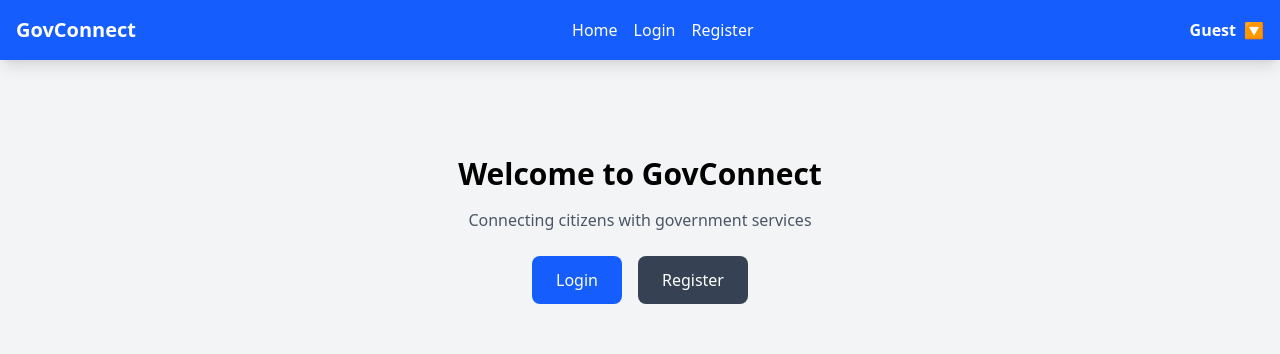
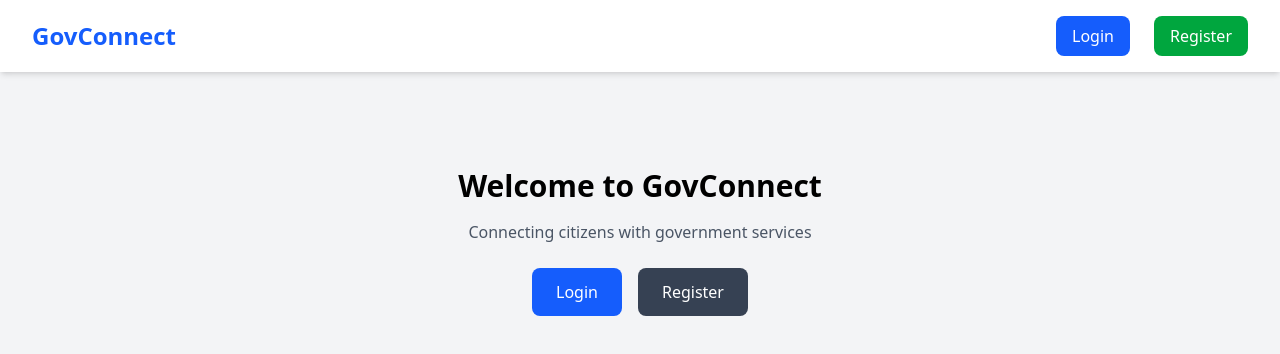
Before and after one commit to DinukaKeshan/GovAssist, a React app in the folder frontend/: page /departments in a window 1280 px wide. Shown: the top 354 px of the page. Built offline with nearby package versions, Linux system fonts and the light colour scheme; the HTML template or start-up script is replaced by a standard one.

Commit message:
refactor: simplify Navbar to role-aware minimal design

```diff
--- a/frontend/src/components/Navbar.jsx
+++ b/frontend/src/components/Navbar.jsx
@@ -1,223 +1,53 @@
-import React, { useState, useEffect } from 'react';
-import { useNavigate, Link } from 'react-router-dom';
-import axios from 'axios';
+import { Link, useNavigate } from "react-router-dom";
 
-const Navbar = () => {
-  const [userName, setUserName] = useState('');
-  const [userEmail, setUserEmail] = useState('');
-  const [userRole, setUserRole] = useState('');
-  const [dropdownOpen, setDropdownOpen] = useState(false);
-
+export default function Navbar() {
   const navigate = useNavigate();
-
-  const fetchUserDetails = async () => {
-    const token = localStorage.getItem("token");
-    const role = localStorage.getItem("role");
-
-    if (!token || !role) {
-      setUserName('');
-      setUserEmail('');
-      setUserRole('');
-      return;
-    }
-
-    const urlMap = {
-      admin:    "http://localhost:5000/api/admin/profile",
-      minister: "http://localhost:5000/api/minister/profile",
-      agent:    "http://localhost:5000/api/agent/profile",
-      citizen:  "http://localhost:5000/api/citizen/me",
-    };
-
-    const url = urlMap[role];
-    if (!url) return;
-
-    try {
-      const response = await axios.get(url, {
-        headers: { Authorization: `Bearer ${token}` },
-      });
-      setUserName(response.data.name);
-      setUserEmail(response.data.email);
-      setUserRole(role);
-    } catch (err) {
-      console.error("Error fetching user details:", err);
-    }
-  };
-
-  useEffect(() => {
-    fetchUserDetails();
-    window.addEventListener("authChange", fetchUserDetails);
-    return () => window.removeEventListener("authChange", fetchUserDetails);
-  }, []);
+  const user = JSON.parse(localStorage.getItem("user"));
 
   const handleLogout = () => {
-    const role = localStorage.getItem("role");
-
     localStorage.removeItem("token");
-    localStorage.removeItem("role");
-    window.dispatchEvent(new Event("authChange"));
-
-    if (role === "admin")         navigate("/admin/login");
-    else if (role === "minister") navigate("/minister/login");
-    else if (role === "agent")    navigate("/agent/login");
-    else                          navigate("/citizen/login");
-  };
-
-  const homeLink =
-    userRole === "admin"    ? "/admin/dashboard" :
-    userRole === "minister" ? "/minister/dashboard" :
-    userRole === "agent"    ? "/agent/dashboard" :
-    "/";
-
-  const roleBadgeColor = {
-    admin:    "bg-red-100 text-red-600",
-    minister: "bg-purple-100 text-purple-600",
-    agent:    "bg-green-100 text-green-600",
-    citizen:  "bg-blue-100 text-blue-600",
+    localStorage.removeItem("user");
+    navigate("/login");
   };
 
   return (
-    <header className="bg-blue-600 text-white p-4 sticky top-0 z-50 shadow-lg">
-      <div className="flex justify-between items-center">
+    <nav className="bg-white shadow-md px-8 py-4 flex justify-between items-center">
+      <Link to="/" className="text-2xl font-bold text-blue-600">
+        GovConnect
+      </Link>
 
-        {/* Logo */}
-        <h1 className="text-xl font-bold">GovConnect</h1>
-
-        {/* Role-based nav links */}
-        <nav className="space-x-4">
-
-          <Link to={homeLink} className="hover:text-gray-200">Home</Link>
-
-          {userRole === "admin" && (
+      <div className="flex items-center gap-6">
+        {user ? (
           <>
-              <Link to="/admin/dashboard" className="hover:text-gray-200">Dashboard</Link>
-              <Link to="/admin/manage-users" className="hover:text-gray-200">Manage Users</Link>
-            </>
-          )}
-
-          {userRole === "minister" && (
-            <>
-              <Link to="/minister/dashboard"   className="hover:text-gray-200">Dashboard</Link>
-              <Link to="/minister/complaints"  className="hover:text-gray-200">Complaints</Link>
-              <Link to="/minister/departments" className="hover:text-gray-200">Departments</Link>
-            </>
-          )}
-
-          {userRole === "agent" && (
-            <>
-              <Link to="/agent/dashboard" className="hover:text-gray-200">Dashboard</Link>
-              <Link to="/agent/complaints" className="hover:text-gray-200">Complaints</Link>
-              <Link to="/agent/departments" className="hover:text-gray-200">Departments</Link>  {/* 👈 new */}
-            </>
-          )}
-
-          {userRole === "citizen" && (
-            <>
-              <Link to="/citizen/dashboard" className="hover:text-gray-200">Dashboard</Link>
-              <Link to="/citizen/create-complaint" className="hover:text-gray-200">Complaints</Link>
-              <Link to="/citizen/departments" className="hover:text-gray-200">Departments</Link>
-              <Link to="/citizen/entries" className="hover:text-gray-200">Entries</Link>
-            </>
-          )}
-
-          {!userRole && (
-            <>
-              <Link to="/citizen/login" className="hover:text-gray-200">Login</Link>
-              <Link to="/citizen/register" className="hover:text-gray-200">Register</Link>
-            </>
-          )}
-
-        </nav>
-
-        {/* Profile Dropdown */}
-        <div className="relative">
-          <button
-            className="flex items-center space-x-2"
-            onClick={() => setDropdownOpen(!dropdownOpen)}
-          >
-            <span className="font-semibold">{userName || "Guest"}</span>
-            <span>🔽</span>
-          </button>
-
-          {dropdownOpen && (
-            <div className="absolute right-0 mt-2 w-52 bg-white text-gray-800 shadow-lg rounded-lg p-2 z-50">
-              {userName ? (
-                <>
-                  {/* User info */}
-                  <div className="px-2 pb-2 border-b border-gray-100 mb-2">
-                    <p className="font-semibold truncate">{userName}</p>
-                    <p className="text-sm text-gray-500 truncate">{userEmail}</p>
-                    <span className={`text-xs font-medium px-2 py-0.5 rounded-full mt-1 inline-block ${roleBadgeColor[userRole]}`}>
-                      {userRole}
-                    </span>
+            <div className="text-right">
+              <p className="font-semibold">{user.name}</p>
+              <p className="text-sm text-gray-500">{user.role}</p>
             </div>
 
-                  {/* Role-based dropdown actions */}
-                  {userRole === "admin" && (
             <button
-                      className="block w-full text-left px-2 py-2 text-red-500 hover:bg-gray-100 rounded"
-                      onClick={() => navigate("/admin/dashboard")}
-                    >
-                      My Dashboard
-                    </button>
-                  )}
-
-                  {userRole === "minister" && (
-                    <button
-                      className="block w-full text-left px-2 py-2 text-purple-500 hover:bg-gray-100 rounded"
-                      onClick={() => navigate("/minister/dashboard")}
-                    >
-                      My Dashboard
-                    </button>
-                  )}
-
-                  {userRole === "agent" && (
-                    <button
-                      className="block w-full text-left px-2 py-2 text-green-500 hover:bg-gray-100 rounded"
-                      onClick={() => navigate("/agent/dashboard")}
-                    >
-                      My Dashboard
-                    </button>
-                  )}
-
-                  {userRole === "citizen" && (
-                    <button
-                      className="block w-full text-left px-2 py-2 text-blue-500 hover:bg-gray-100 rounded"
-                      onClick={() => navigate("/citizen/update-profile")}
-                    >
-                      Update Profile
-                    </button>
-                  )}
-
-                  <button
-                    className="block w-full text-left px-2 py-2 text-red-500 hover:bg-gray-100 rounded"
               onClick={handleLogout}
+              className="px-4 py-2 bg-red-500 text-white rounded-lg hover:bg-red-600"
             >
               Logout
             </button>
           </>
         ) : (
           <>
-                  <button
-                    className="block w-full text-left px-2 py-2 text-blue-500 hover:bg-gray-100 rounded"
-                    onClick={() => navigate("/citizen/login")}
+            <Link
+              to="/login"
+              className="px-4 py-2 bg-blue-600 text-white rounded-lg"
             >
               Login
-                  </button>
-                  <button
-                    className="block w-full text-left px-2 py-2 text-green-500 hover:bg-gray-100 rounded"
-                    onClick={() => navigate("/citizen/register")}
+            </Link>
+            <Link
+              to="/register"
+              className="px-4 py-2 bg-green-600 text-white rounded-lg"
             >
               Register
-                  </button>
+            </Link>
           </>
         )}
       </div>
-          )}
-        </div>
-
-      </div>
-    </header>
+    </nav>
   );
-};
-
-export default Navbar;
+}
```
Lines whose indentation alone changed are shown as unchanged.
